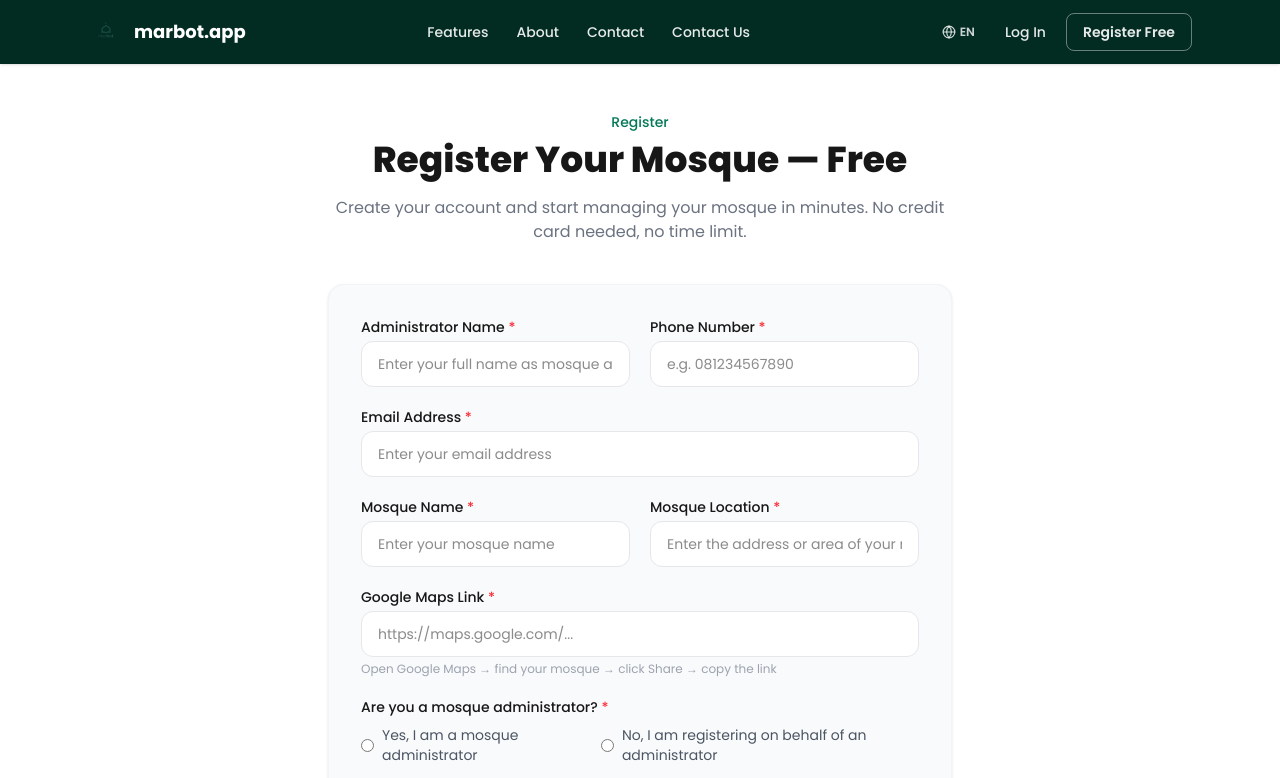
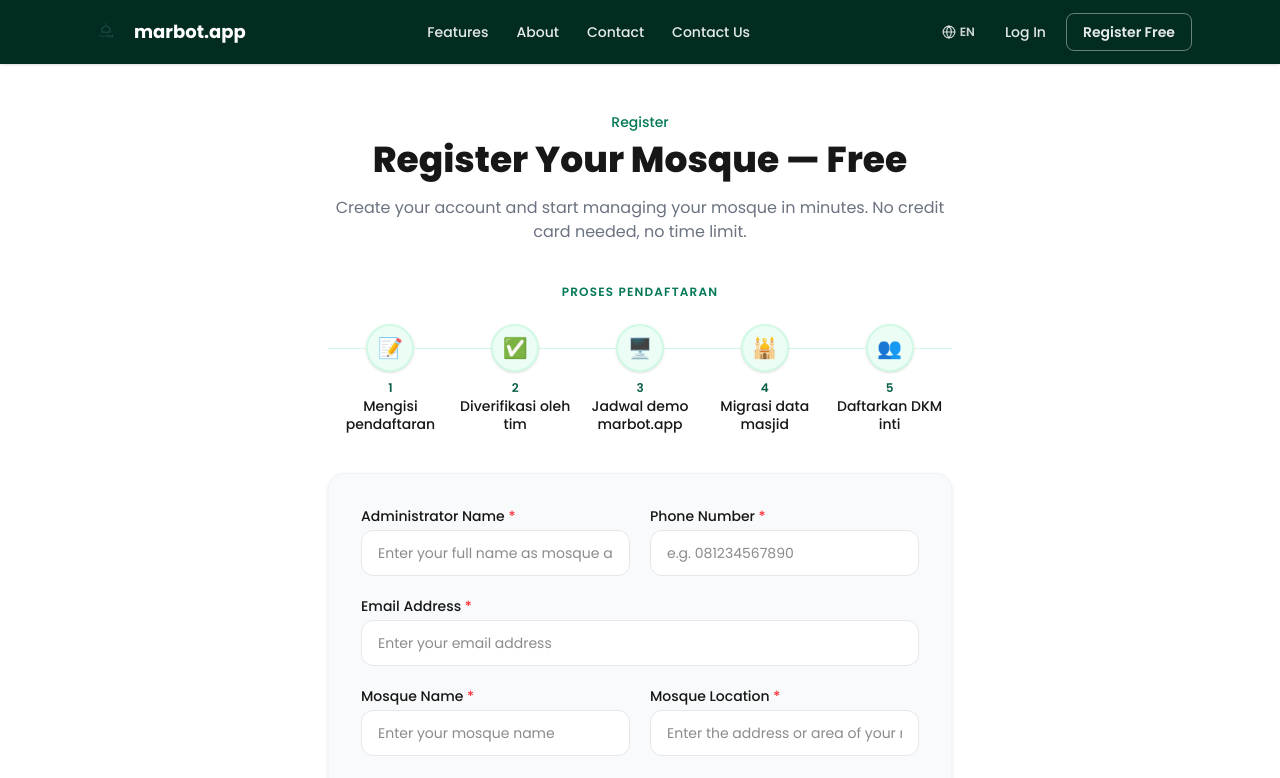
Before and after one commit to k1m0ch1/marbot-app-main-site, a React (Vite) app: page /register in a window 1280 px wide. Shown: the top 778 px of the page. Built offline with nearby package versions, Linux system fonts and the light colour scheme.

Commit message:
feat: language selector dialog, WA number fix, register process flow

```diff
--- a/src/App.jsx
+++ b/src/App.jsx
@@ -1,5 +1,6 @@
 import { Routes, Route, Navigate } from "react-router-dom";
 import Layout from "./components/layout/Layout";
+import LanguageDialog from "./components/ui/LanguageDialog";
 import Home from "./pages/Home";
 import Features from "./pages/Features";
 import About from "./pages/About";
@@ -16,6 +17,8 @@
 
 export default function App() {
   return (
+    <>
+      <LanguageDialog />
       <Routes>
         <Route element={<Layout />}>
           <Route index element={<Home />} />
@@ -40,5 +43,6 @@
           <Route path="*" element={<NotFound />} />
         </Route>
       </Routes>
+    </>
   );
 }
--- a/src/components/home/Gallery.jsx
+++ b/src/components/home/Gallery.jsx
@@ -185,7 +185,7 @@
           <p className="mt-1 text-xs text-ink-400">
             {t("gallery.uploadDesc").split("WhatsApp")[0]}
             <a
-              href="https://wa.me/6281234567890?text=Assalamu%27alaikum%2C+kami+mau+berbagi+dokumentasi+penggunaan+marbot.app"
+              href="https://wa.me/6285659289271?text=Assalamu%27alaikum%2C+kami+mau+berbagi+dokumentasi+penggunaan+marbot.app"
               target="_blank"
               rel="noopener noreferrer"
               className="font-medium text-brand-600 hover:underline"
--- a/src/components/layout/Header.jsx
+++ b/src/components/layout/Header.jsx
@@ -65,7 +65,7 @@
             </Link>
           ))}
           <a
-            href="https://wa.me/6281234567890?text=Assalamu'alaikum%2C%20saya%20tertarik%20dengan%20marbot.app"
+            href="https://wa.me/6285659289271?text=Assalamu'alaikum%2C%20saya%20tertarik%20dengan%20marbot.app"
             target="_blank"
             rel="noopener noreferrer"
             className="rounded-lg px-3 py-2 text-sm font-medium text-white/90 transition-colors hover:text-brand-300"
@@ -131,7 +131,7 @@
             </Link>
           ))}
           <a
-            href="https://wa.me/6281234567890"
+            href="https://wa.me/6285659289271"
             target="_blank"
             rel="noopener noreferrer"
             className="block rounded-lg px-3 py-2.5 text-sm font-medium text-white/90 transition-colors hover:text-brand-300"
--- /dev/null
+++ b/src/components/ui/LanguageDialog.jsx
@@ -0,0 +1,52 @@
+import { useState, useEffect } from "react";
+import { useTranslation } from "react-i18next";
+
+const STORAGE_KEY = "i18nextLng";
+
+export default function LanguageDialog() {
+  const { i18n } = useTranslation();
+  const [visible, setVisible] = useState(false);
+
+  useEffect(() => {
+    const chosen = localStorage.getItem(STORAGE_KEY);
+    if (!chosen) {
+      setVisible(true);
+    }
+  }, []);
+
+  function choose(lang) {
+    i18n.changeLanguage(lang);
+    setVisible(false);
+  }
+
+  if (!visible) return null;
+
+  return (
+    <div className="fixed inset-0 z-[200] flex items-end justify-center sm:items-center p-4">
+      <div className="absolute inset-0 bg-black/40 backdrop-blur-sm" />
+      <div className="relative w-full max-w-sm rounded-2xl bg-white shadow-2xl overflow-hidden animate-slide-up">
+        <div className="bg-brand-700 px-6 py-5 text-center">
+          <img src="/icon.png" alt="marbot" className="mx-auto h-12 w-12 rounded-xl mb-3" />
+          <p className="text-white font-display font-bold text-lg">marbot.app</p>
+          <p className="text-brand-200 text-sm mt-0.5">Pilih bahasa / Choose language</p>
+        </div>
+        <div className="p-5 grid grid-cols-2 gap-3">
+          <button
+            onClick={() => choose("id")}
+            className="flex flex-col items-center gap-2 rounded-xl border-2 border-brand-100 bg-brand-50 px-4 py-4 transition-all hover:border-brand-500 hover:bg-brand-100 active:scale-95"
+          >
+            <span className="text-3xl">🇮🇩</span>
+            <span className="font-semibold text-ink-900 text-sm">Bahasa Indonesia</span>
+          </button>
+          <button
+            onClick={() => choose("en")}
+            className="flex flex-col items-center gap-2 rounded-xl border-2 border-gray-100 bg-gray-50 px-4 py-4 transition-all hover:border-brand-500 hover:bg-brand-50 active:scale-95"
+          >
+            <span className="text-3xl">🇬🇧</span>
+            <span className="font-semibold text-ink-900 text-sm">English</span>
+          </button>
+        </div>
+      </div>
+    </div>
+  );
+}
--- a/src/pages/Contact.jsx
+++ b/src/pages/Contact.jsx
@@ -58,7 +58,7 @@
       emoji: "💬",
       label: t("contact:info.whatsapp.label"),
       value: t("contact:info.whatsapp.value"),
-      href: "https://wa.me/6281234567890",
+      href: "https://wa.me/6285659289271",
     },
     {
       emoji: "📍",
--- a/src/pages/Register.jsx
+++ b/src/pages/Register.jsx
@@ -116,6 +116,45 @@
             {t("register:title")}
           </h1>
           <p className="mt-4 text-base text-ink-500">{t("register:subtitle")}</p>
+        </div>
+
+        {/* Process Flow */}
+        <div className="mt-10">
+          <p className="text-center text-xs font-semibold uppercase tracking-widest text-brand-500 mb-6">
+            {t("register:process.heading", "Proses Pendaftaran")}
+          </p>
+          <div className="relative flex flex-col gap-0 sm:flex-row sm:items-start sm:justify-between">
+            {/* connector line — desktop only */}
+            <div className="absolute top-6 left-0 right-0 hidden h-px bg-brand-100 sm:block" style={{ zIndex: 0 }} />
+            {[
+              { icon: "📝", label: t("register:process.step1", "Mengisi pendaftaran") },
+              { icon: "✅", label: t("register:process.step2", "Diverifikasi oleh tim") },
+              { icon: "🖥️", label: t("register:process.step3", "Jadwal demo marbot.app") },
+              { icon: "🕌", label: t("register:process.step4", "Migrasi data masjid") },
+              { icon: "👥", label: t("register:process.step5", "Daftarkan DKM inti") },
+            ].map((step, i) => (
+              <div
+                key={i}
+                className="relative z-10 flex sm:flex-col items-center gap-3 sm:gap-2 sm:flex-1 sm:text-center py-3 sm:py-0"
+              >
+                {/* mobile vertical connector */}
+                {i < 4 && (
+                  <div className="absolute left-6 top-full h-4 w-px bg-brand-100 sm:hidden" />
+                )}
+                <div className="flex h-12 w-12 flex-shrink-0 items-center justify-center rounded-full bg-brand-50 border-2 border-brand-100 text-xl shadow-sm">
+                  {step.icon}
+                </div>
+                <div className="flex flex-col sm:items-center">
+                  <span className="text-xs font-semibold text-brand-600 sm:mb-0.5">
+                    {i + 1}
+                  </span>
+                  <span className="text-sm font-medium text-ink-700 leading-tight">
+                    {step.label}
+                  </span>
+                </div>
+              </div>
+            ))}
+          </div>
         </div>
 
         {error && (
```
Lines whose indentation alone changed are shown as unchanged.
